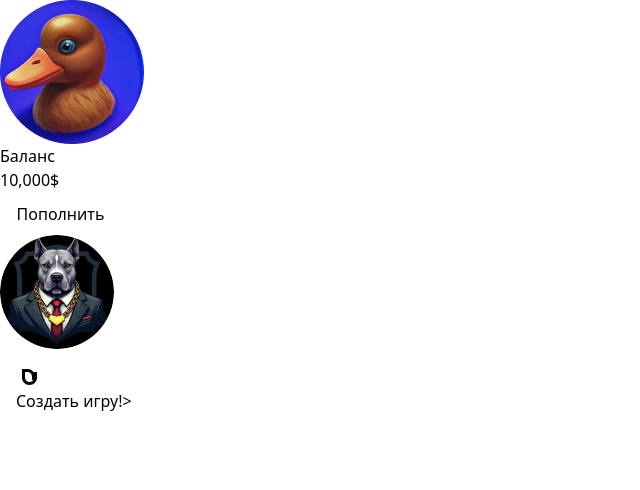
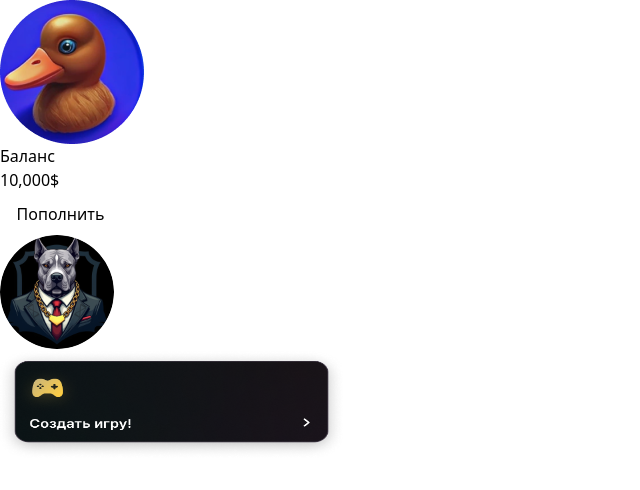
Before and after one commit to RezvanDev/battlefront, a React (Vite) app: page / in a window 1280 px wide. Shown: the top 490 px of the page, without its empty margins (0-640 px from the left). Built offline with nearby package versions, Linux system fonts and the light colour scheme.

Commit message:
first commit

```diff
--- a/src/components/Deposit.tsx
+++ b/src/components/Deposit.tsx
@@ -1,21 +1,34 @@
 // src/components/Deposit.tsx
 import React from 'react';
-
 
 interface DepositOption {
   id: string;
   name: string;
-  icon: string;
+  icon: React.ReactNode;
 }
 
 const depositOptions: DepositOption[] = [
-  { id: 'ton', name: 'TON', icon: '💎' },
-  { id: 'solana', name: 'Solana', icon: '◎' },
+  {
+    id: 'ton',
+    name: 'TON',
+    icon: <svg width="24" height="24" viewBox="0 0 24 24" fill="none" xmlns="http://www.w3.org/2000/svg">
+            <path d="M12 22C17.5228 22 22 17.5228 22 12C22 6.47715 17.5228 2 12 2C6.47715 2 2 6.47715 2 12C2 17.5228 6.47715 22 12 22Z" stroke="currentColor" strokeWidth="2" strokeLinecap="round" strokeLinejoin="round"/>
+            <path d="M7 10L12 15L17 10" stroke="currentColor" strokeWidth="2" strokeLinecap="round" strokeLinejoin="round"/>
+          </svg>
+  },
+  {
+    id: 'solana',
+    name: 'Solana',
+    icon: <svg width="24" height="24" viewBox="0 0 24 24" fill="none" xmlns="http://www.w3.org/2000/svg">
+            <path d="M12 22C17.5228 22 22 17.5228 22 12C22 6.47715 17.5228 2 12 2C6.47715 2 2 6.47715 2 12C2 17.5228 6.47715 22 12 22Z" stroke="currentColor" strokeWidth="2" strokeLinecap="round" strokeLinejoin="round"/>
+            <path d="M8 14L16 6" stroke="currentColor" strokeWidth="2" strokeLinecap="round" strokeLinejoin="round"/>
+            <path d="M8 8H10V10" stroke="currentColor" strokeWidth="2" strokeLinecap="round" strokeLinejoin="round"/>
+            <path d="M14 16H16V14" stroke="currentColor" strokeWidth="2" strokeLinecap="round" strokeLinejoin="round"/>
+          </svg>
+  },
 ];
 
 const Deposit: React.FC = () => {
-
-
   const handleDeposit = (optionId: string) => {
     // Здесь будет логика для обработки депозита
     console.log(`Depositing with ${optionId}`);
@@ -24,7 +37,6 @@ const Deposit: React.FC = () => {
   return (
     <div className="flex flex-col h-screen bg-gradient-to-b from-[#1e2327] to-[#15191c] text-white p-4">
       <h1 className="text-2xl font-bold mb-8">Пополнить баланс</h1>
-
       <div className="space-y-4">
         {depositOptions.map((option, index) => (
           <button
@@ -38,12 +50,15 @@ const Deposit: React.FC = () => {
             {option.name}
           </button>
         ))}
-
         <button
           onClick={() => {/* Логика для выбора другого токена */}}
           className="w-full bg-[#232f3b] text-white py-4 rounded-2xl text-lg font-medium flex items-center px-4"
         >
-          <span className="mr-3">⭐</span>
+          <span className="mr-3">
+            <svg width="24" height="24" viewBox="0 0 24 24" fill="none" xmlns="http://www.w3.org/2000/svg">
+              <path d="M12 2L15.09 8.26L22 9.27L17 14.14L18.18 21.02L12 17.77L5.82 21.02L7 14.14L2 9.27L8.91 8.26L12 2Z" stroke="#3390EC" strokeWidth="2" strokeLinecap="round" strokeLinejoin="round"/>
+            </svg>
+          </span>
           Выбрать другой токен
         </button>
       </div>
--- a/src/components/Home.tsx
+++ b/src/components/Home.tsx
@@ -3,6 +3,7 @@ import React from 'react';
 import { useNavigate } from 'react-router-dom';
 import duckImage from '../img/1.png';
 import dogImage from '../img/2.png';
+import createGameImage from '../img/3.png';
 
 interface HomeProps {
   balance: number;
@@ -39,25 +40,13 @@ const Home: React.FC<HomeProps> = ({ balance, onDeposit }) => {
           style={{ width: '114px', height: '114px', top: '222px', left: '130px', borderRadius: '91px' }}
         />
 
-        <div
-          className="absolute bg-gray-800 rounded-2xl border border-gray-700 flex items-center"
-          style={{ width: '343px', height: '111px', top: '351px', left: '16px', padding: '16px' }}
-        >
-          <button
-            onClick={() => navigate('/create-game')}
-            className="w-full h-full flex items-center justify-between"
-          >
-            <span className="flex items-center">
-              <span className="mr-6 text-2xl text-yellow-400">
-                <svg width="24" height="24" viewBox="0 0 24 24" fill="none" xmlns="http://www.w3.org/2000/svg">
-                  <path d="M21 7.5V12.5C21 16.642 17.642 20 13.5 20C9.358 20 6 16.642 6 12.5V4.5C6 4.224 6.224 4 6.5 4H11.5C15.642 4 19 7.358 19 11.5V14.5C19 14.776 18.776 15 18.5 15H16.5C16.224 15 16 14.776 16 14.5V11.5C16 9.019 13.981 7 11.5 7H9V12.5C9 14.981 11.019 17 13.5 17C15.981 17 18 14.981 18 12.5V7.5C18 7.224 18.224 7 18.5 7H20.5C20.776 7 21 7.224 21 7.5Z" fill="currentColor"/>
-                </svg>
-              </span>
-              <span className="text-xl font-semibold">Создать игру!</span>
-            </span>
-            <span className="text-2xl">&gt;</span>
-          </button>
-        </div>
+        <img
+          src={createGameImage}
+          alt="Создать игру"
+          className="absolute cursor-pointer"
+          style={{ width: '343px', height: '111px', top: '351px', left: '16px' }}
+          onClick={() => navigate('/create-game')}
+        />
       </div>
     </div>
   );
```
Also changed, not shown: src/img/3.png (added).
